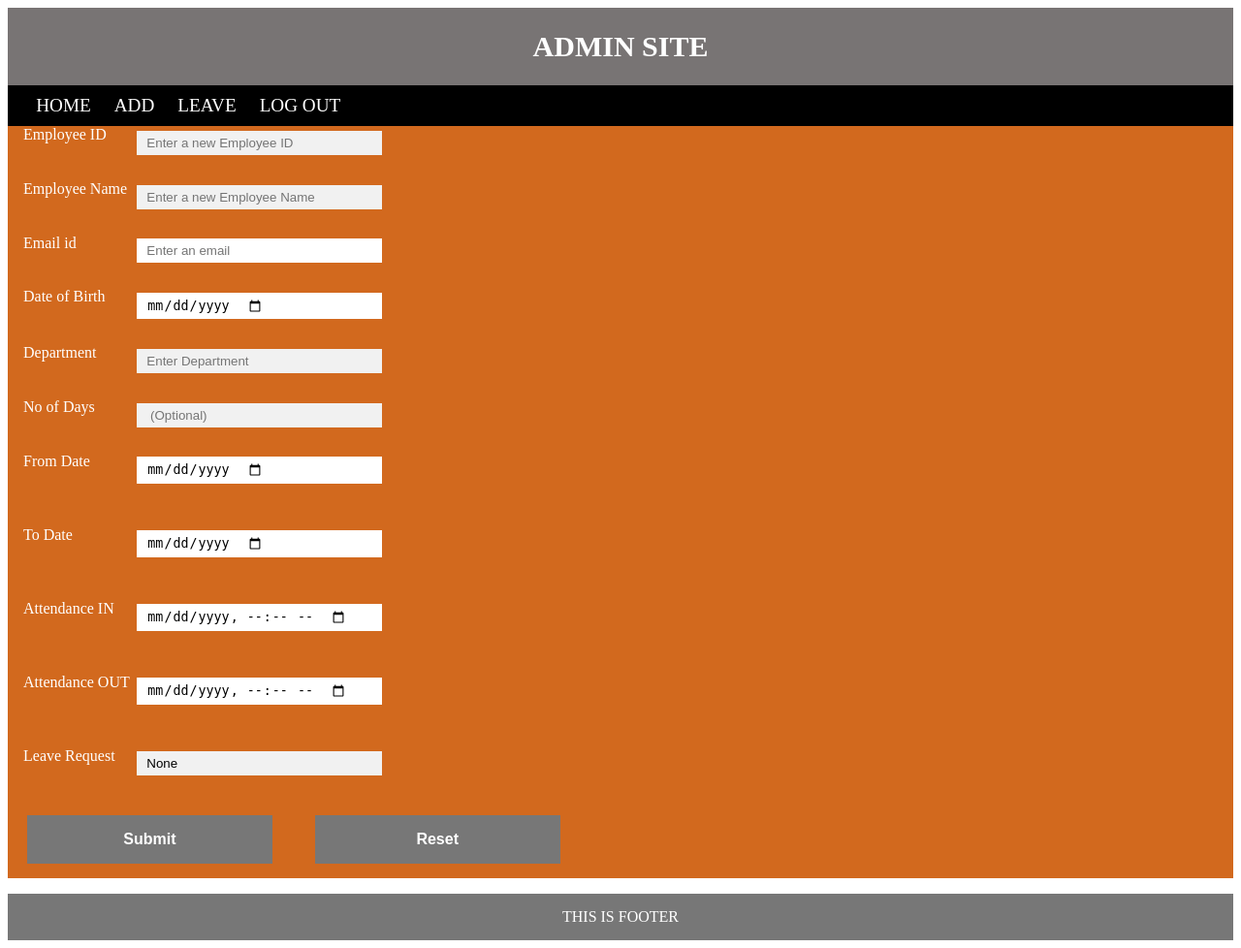
After one commit to im-abirami-ravindran/EMS-APP, a Flask app: page /admin/add in a window 1280 px wide. The commit adds this page. Shown: the whole page at 97% size. Run offline with Flask 2, Linux system fonts and the light colour scheme; some libraries are stand-ins or nearby versions.

Commit message:
Added new add module to Admin site

```diff
--- a/app.py
+++ b/app.py
@@ -64,12 +64,38 @@ def employee():
     if db.find({'ename':username}):
         for i in db.find({'ename':username},{"_id":0}):
             detail.append(i)
-
     return render_template("employee.html",newuser=detail)
 
-@app.route("/admin/edit",methods=['GET','POST'])
+@app.route("/admin/add",methods=['GET','POST'])
 def aedit():
-    return render_template("edit.html")
+    db = mongo.db.EmployeeDetails
+    if request.method == 'POST':
+        print(request.form['eid'])
+        eid=request.form['eid']
+        ename=request.form['ename']
+        email=request.form['email']
+        dob=request.form['dob']
+        Dept=request.form['Dept']
+        nod=request.form['nod']
+        FromDate=request.form['FromDate']
+        ToDate=request.form['ToDate']
+        Ain=request.form['Ain']
+        Aout=request.form['Aout']
+        LeaveReq=request.form['LeaveReq']
+        adder=db.insert_one({
+            'eid': eid ,
+            'ename':ename,
+            'email':email,
+            'DoB': dob,
+            'Dept': Dept,
+            'NoDays':nod,
+            'FromDate':FromDate,
+            'ToDate':ToDate,
+            'Ain':Ain,
+            'Aout':Aout,
+            'LeaveReq':LeaveReq
+        })
+    return render_template("add.html")
 
 if __name__ == "__main__":
     app.run(debug=True,port=5000)
--- a/static/styles/style.css
+++ b/static/styles/style.css
@@ -134,3 +134,35 @@ a{
   Color: WHITE;
   margin-left: 1em;
 }
+
+#adminadd input[type=text],input[type=email],input[type=date],input[type=datetime-local],textarea {
+  width: 20%;
+  padding: 5px 10px;
+  margin: 8px 0;
+  border:none;
+  margin-left: 10em;
+  display: flex;
+margin-top: -1em;
+
+}
+#adminadd label{
+color:white;
+margin-left: 1em;
+margin-right: 5em;
+}
+#adminadd{
+  background-color: chocolate;
+}
+
+.addsubmit{
+  color:white;
+  background-color: #777;
+  padding: 16px 20px;
+  margin: 15px 20px;
+  border: none;
+  cursor: pointer;
+  width: 20%;
+  opacity: 1.0;
+  font-size: medium;
+  font-weight:bold ;
+}
--- /dev/null
+++ b/templates/add.html
@@ -0,0 +1,37 @@
+{%block body%}
+<head>
+    <link rel="stylesheet" type="text/css" href="{{ url_for('.static',filename='styles/style.css') }}" />
+</head>
+<body class="addbg">
+<header id="header">
+    <h1>ADMIN SITE</h1>
+</header>
+<div >
+<section id="section1" >
+    <nav id="nav">
+    <a href="/admin">HOME</a>
+    <a href="/admin/add">ADD</a>
+    <a href="/">LEAVE</a>
+    <a href="/signup">LOG OUT</a>
+    </nav>
+</div>
+<div id="adminadd">
+<form method="POST">
+    <label>Employee ID</label><input type="text" name="eid" placeholder="Enter a new Employee ID" autocomplete="off" required /><br>
+    <label>Employee Name</label><input type="text" name="ename" placeholder="Enter a new Employee Name" autocomplete="off" required/><br>
+    <label>Email id</label><input type="email" name="email" placeholder="Enter an email" autocomplete="off" required/><br>
+    <label>Date of Birth</label><input type="Date" name="dob" placeholder="Enter DOB" autocomplete="off" required/><br>
+    <label>Department</label><input type="text" name="Dept" placeholder="Enter Department" autocomplete="off" required/><br>
+    <label>No of Days</label><input type="text" name="nod" placeholder=" (Optional) "autocomplete="off" ><br>
+    <label>From Date</label><input type="Date" name="FromDate"  autocomplete="off" ><br><br>
+    <label>To Date</label><input type="Date" name="ToDate"  autocomplete="off"><br><br>
+    <label>Attendance IN</label><input type="datetime-local" name="Ain" autocomplete="off"><br><br>
+    <label>Attendance OUT</label><input type="datetime-local" name="Aout" autocomplete="off"><br><br>
+    <label>Leave Request</label><input type="text" name="LeaveReq" value="None" autocomplete="off"><br>
+    <input type="Submit" name="submit" class="addsubmit" onclick="location.href='http://127.0.0.1:5000/admin'">
+    <input type="reset" name="reset" class="addsubmit">
+</form>
+</section></div>
+<footer id="footer">THIS IS FOOTER</footer>
+
+{% endblock %}
--- a/templates/admin.html
+++ b/templates/admin.html
@@ -9,9 +9,9 @@
 <div >
 <section id="section1" >
     <nav id="nav">
-    <a href="/">HOME</a>
-    <a href="{{url_for('aedit')}}">EDIT</a>
-    <a href="#">LEAVE</a>
+    <a href="/admin">HOME</a>
+    <a href="{{url_for('aedit')}}">ADD</a>
+    <a href="/">LEAVE</a>
     <a href="/login">LOG OUT</a>
     </nav>
 </div>
```
Also changed, not shown: templates/edit.html (deleted, +0 -27 lines), templates/signup.html (+4 -4 lines).
